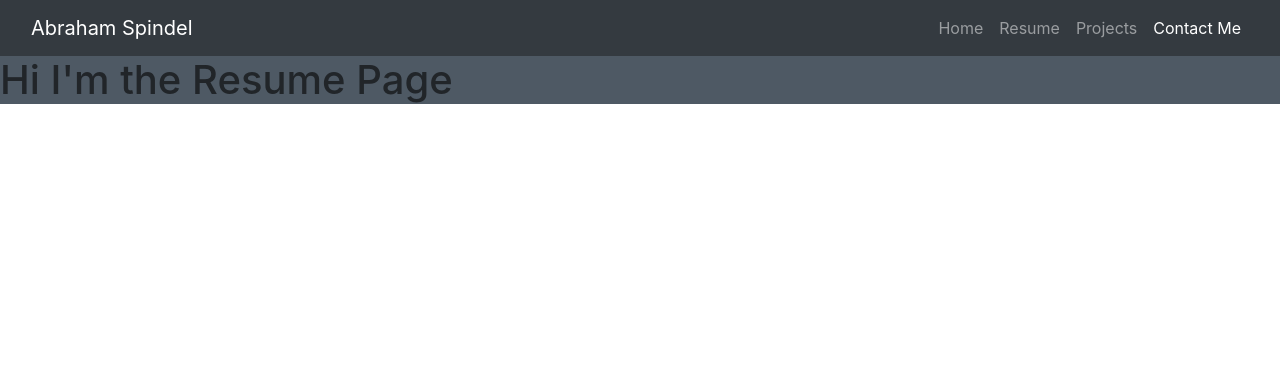
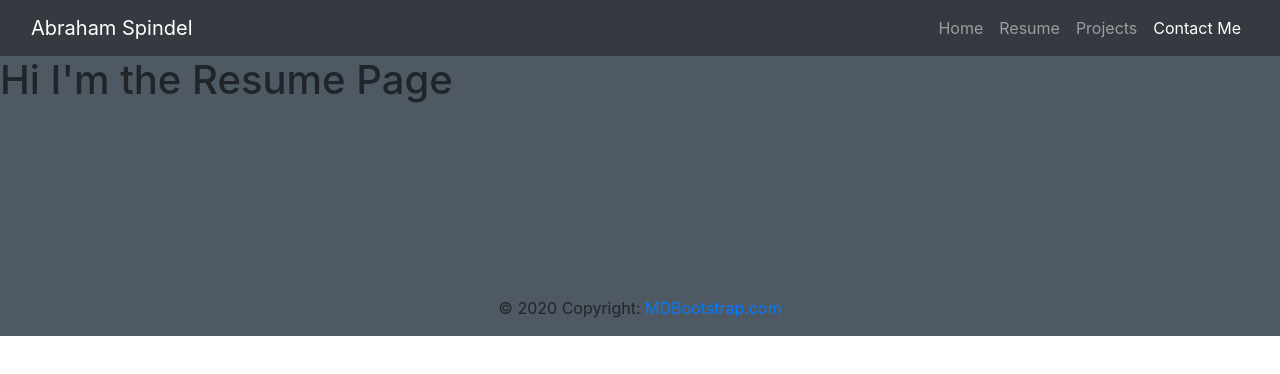
Before and after one commit to abraspin/abraspin.github.io, a React (Create React App) app: page /Resume in a window 1280 px wide. Shown: the top 374 px of the page. Built offline with nearby package versions, Linux system fonts and the light colour scheme.

Commit message:
add footer component

```diff
--- a/src/App.js
+++ b/src/App.js
@@ -4,6 +4,10 @@
 import "bootstrap/dist/css/bootstrap.min.css";
 import ProjectListing from "./Components/ProjectListing";
 import Home from "./pages/Home";
+import Footer from "./Components/Footer";
+
+//////////////////////////////////////////////////////////////////////////////////////////////////////////////////////////////////
+
 const projectsList = [
   {
     title: "A Blog's Life",
@@ -83,8 +87,6 @@
 
 //////////////////////////////////////////////////////////////////////////////////////////////////////////////////////////////////
 
-//////////////////////////////////////////////////////////////////////////////////////////////////////////////////////////////////
-
 function App() {
   // export default function App() { //FIXME: ? should I do this and remove the export below?
   return (
@@ -116,6 +118,7 @@
               <Home />
             </Route>
           </Switch>
+          <Footer></Footer>
         </div>
       </Router>
     </div>
--- /dev/null
+++ b/src/Components/Footer/index.js
@@ -0,0 +1,55 @@
+function Footer() {
+  return (
+    <div>
+      <footer className="page-footer font-small cyan darken-3">
+        {/* {/* Footer Elements */}
+        <div className="container">
+          {/* Grid row*/}
+          <div className="row">
+            {/* Grid column */}
+            <div className="col-md-12 py-5">
+              <div className="mb-5 flex-center">
+                {/* Facebook */}
+                <a className="fb-ic">
+                  <i className="fab fa-facebook-f fa-lg white-text mr-md-5 mr-3 fa-2x"> </i>
+                </a>
+                {/* Twitter */}
+                <a className="tw-ic">
+                  <i className="fab fa-twitter fa-lg white-text mr-md-5 mr-3 fa-2x"> </i>
+                </a>
+                {/* Google +*/}
+                <a className="gplus-ic">
+                  <i className="fab fa-google-plus-g fa-lg white-text mr-md-5 mr-3 fa-2x"> </i>
+                </a>
+                {/*Linkedin */}
+                <a className="li-ic">
+                  <i className="fab fa-linkedin-in fa-lg white-text mr-md-5 mr-3 fa-2x"> </i>
+                </a>
+                {/*Instagram*/}
+                <a className="ins-ic">
+                  <i className="fab fa-instagram fa-lg white-text mr-md-5 mr-3 fa-2x"> </i>
+                </a>
+                {/*Pinterest*/}
+                <a className="pin-ic">
+                  <i className="fab fa-pinterest fa-lg white-text fa-2x"> </i>
+                </a>
+              </div>
+            </div>
+            {/* Grid column */}
+          </div>
+          {/* Grid row*/}
+        </div>
+        {/* Footer Elements */}
+        {/* Copyright */}
+        <div className="footer-copyright text-center py-3">
+          © 2020 Copyright:
+          <a href="https://mdbootstrap.com/"> MDBootstrap.com</a>
+        </div>
+        {/* Copyright */}
+      </footer>
+      {/* Footer */}
+    </div>
+  );
+}
+
+export default Footer;
```
